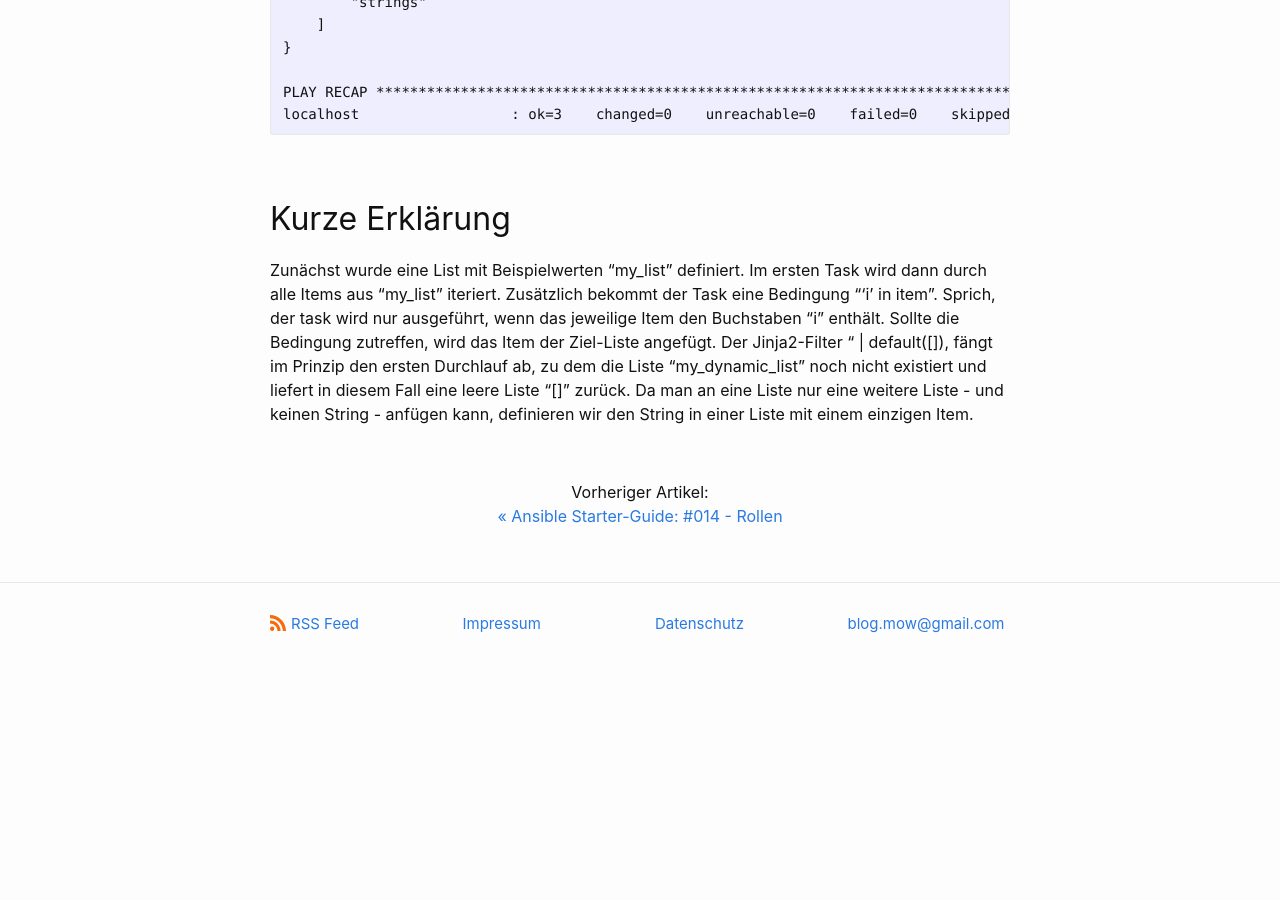
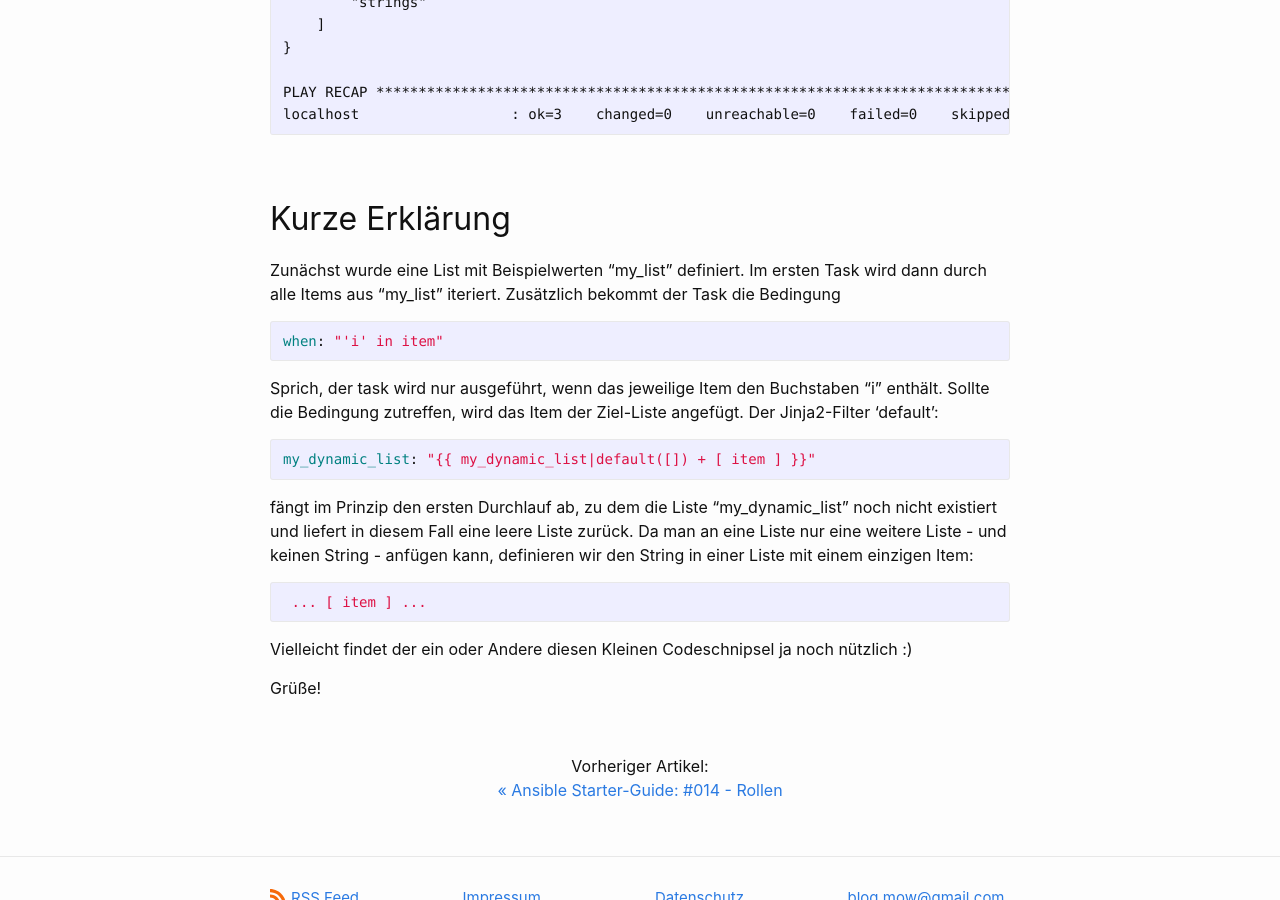
Before and after one commit to dermow/staging.der-mow.de, a Jekyll site: the page built from _posts/2021-09-24-ansible-guide-14.markdown, in a window 1280 px wide and 900 px high, scrolled down 1260 px. Built offline with Jekyll 4.4.1, drawn with Linux system fonts in a browser that asks for light colours; comment, search, counter and statistics services are not loaded; before the commit the page ends 1955 px from its top, so only the background shows below that.

Commit message:
Update 2021-09-24-ansible-guide-14.markdown

`````diff
--- a/_posts/2021-09-24-ansible-guide-14.markdown
+++ b/_posts/2021-09-24-ansible-guide-14.markdown
@@ -61,4 +61,24 @@ localhost                  : ok=3    changed=0    unreachable=0    failed=0    s
 ```
 
 ## Kurze Erklärung
-Zunächst wurde eine List mit Beispielwerten "my_list" definiert. Im ersten Task wird dann durch alle Items aus "my_list" iteriert. Zusätzlich bekommt der Task eine Bedingung "'i' in item". Sprich, der task wird nur ausgeführt, wenn das jeweilige Item den Buchstaben "i" enthält. Sollte die Bedingung zutreffen, wird das Item der Ziel-Liste angefügt. Der Jinja2-Filter " | default([]), fängt im Prinzip den ersten Durchlauf ab, zu dem die Liste "my_dynamic_list" noch nicht existiert und liefert in diesem Fall eine leere Liste "[]" zurück. Da man an eine Liste nur eine weitere Liste - und keinen String - anfügen kann, definieren wir den String in einer Liste mit einem einzigen Item.
+Zunächst wurde eine List mit Beispielwerten "my_list" definiert. Im ersten Task wird dann durch alle Items aus "my_list" iteriert. Zusätzlich bekommt der Task die Bedingung
+
+```yaml
+when: "'i' in item"
+```
+
+Sprich, der task wird nur ausgeführt, wenn das jeweilige Item den Buchstaben "i" enthält. Sollte die Bedingung zutreffen, wird das Item der Ziel-Liste angefügt. Der Jinja2-Filter 'default':
+
+```yaml
+my_dynamic_list: "{%raw%}{{ my_dynamic_list|default([]) + [ item ] }}{%endraw%}"
+```
+
+fängt im Prinzip den ersten Durchlauf ab, zu dem die Liste "my_dynamic_list" noch nicht existiert und liefert in diesem Fall eine leere Liste zurück. Da man an eine Liste nur eine weitere Liste - und keinen String - anfügen kann, definieren wir den String in einer Liste mit einem einzigen Item:
+
+```yaml
+ ... [ item ] ...
+````
+
+Vielleicht findet der ein oder Andere diesen Kleinen Codeschnipsel ja noch nützlich :)
+
+Grüße!
`````
